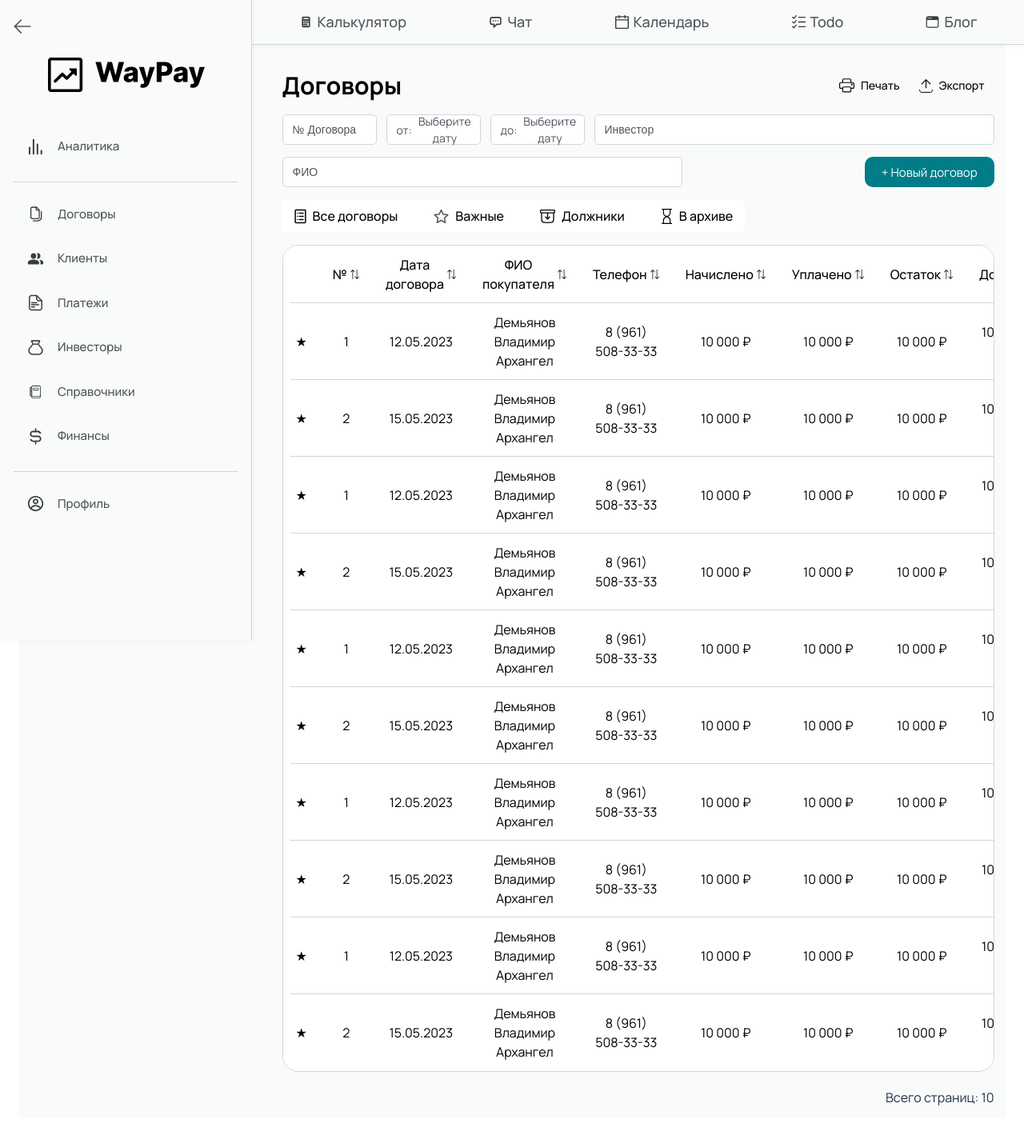
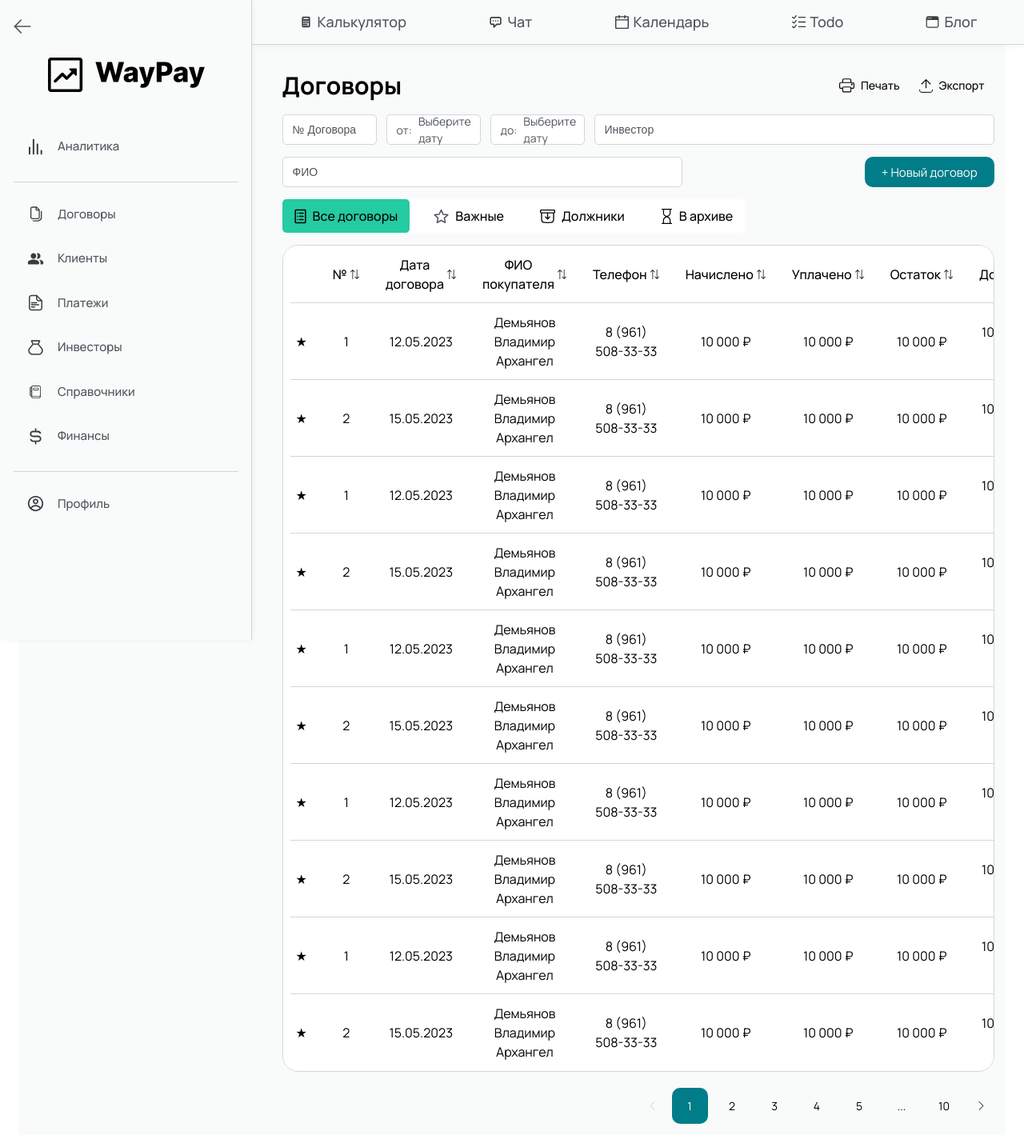
Before and after one commit to omenofsunrise/WayPay_front, a React (Vite) app: page /credits in a window 1280 px wide. Shown: the whole page at 80% size. Before the commit the page ends 1398 px from the top, so only its background shows below. Built offline with nearby package versions, Linux system fonts and the light colour scheme.

Commit message:
давай чекним

```diff
--- a/src/components/Layout/MainLayout/SideMenu.tsx
+++ b/src/components/Layout/MainLayout/SideMenu.tsx
@@ -289,7 +289,7 @@ const MenuItem = styled.div<MenuItemProps>`
   max-width: 100%;
   box-sizing: border-box;
   transition: all 0.2s ease;
-  color: #50555c;
+  color: ${({ $selected }) => $selected ? '#000' : '#50555c'};
   background-color: ${({ $selected }) => $selected ? 'rgba(209, 213, 219, 1)' : 'transparent'};
 
   &:hover {
@@ -297,7 +297,7 @@ const MenuItem = styled.div<MenuItemProps>`
     color: #000;
 
     img {
-      filter: brightness(0);
+      filter: ${({ $selected }) => $selected ? 'brightness(0)' : 'brightness(0.7)'};
     }
   }
 `;
@@ -309,7 +309,7 @@ const SubMenuItem = styled.div<{ $selected?: boolean }>`
   border-radius: 6px;
   font-size: 14px;
   transition: all 0.2s ease;
-  color: #50555c;
+  color: ${({ $selected }) => $selected ? '#000' : '#50555c'};
   text-align: left;
   font-weight: 500;
   position: relative;
@@ -319,6 +319,14 @@ const SubMenuItem = styled.div<{ $selected?: boolean }>`
     background-color: ${({ $selected }) => $selected ? 'rgba(209, 213, 219, 1)' : 'rgba(209, 213, 219, 0.5)'};
     color: #000;
   }
+`;
+
+const Icon = styled.img<CollapsibleProps & { $selected?: boolean }>`
+  width: 21px;
+  height: 21px;
+  margin-right: ${({ $collapsed }) => ($collapsed ? '0' : '17px')};
+  transition: all 0.2s ease;
+  filter: ${({ $selected }) => $selected ? 'brightness(0)' : 'brightness(0.7)'};
 `;
 
 const RightBorder = styled.div<CollapsibleProps>`
@@ -379,14 +387,6 @@ const MenuItemText = styled.span`
   font-weight: 500;
 `;
 
-const Icon = styled.img<CollapsibleProps>`
-  width: 21px;
-  height: 21px;
-  margin-right: ${({ $collapsed }) => ($collapsed ? '0' : '17px')};
-  transition: all 0.2s ease;
-  filter: brightness(0.7);
-`;
-
 const SubMenu = styled.div`
   margin-left: 45px;
   padding-left: 0;
--- a/src/components/Layout/MainLayout/TopMenu.tsx
+++ b/src/components/Layout/MainLayout/TopMenu.tsx
@@ -41,9 +41,9 @@ const TopMenu = () => {
             $selected={selectedTopMenuItem === item.id}
           >
             <IconWrapper>
-              <Icon src={item.icon} alt={item.text} />
+              <Icon src={item.icon} alt={item.text} $selected={selectedTopMenuItem === item.id} />
             </IconWrapper>
-            <Text>{item.text}</Text>
+            <Text $selected={selectedTopMenuItem === item.id}>{item.text}</Text>
           </MenuItem>
         ))}
       </MenuItemsWrapper>
@@ -58,6 +58,14 @@ type TopMenuContainerProps = {
 type MenuItemProps = {
   $selected?: boolean;
   onClick?: () => void;
+};
+
+type IconProps = {
+  $selected?: boolean;
+};
+
+type TextProps = {
+  $selected?: boolean;
 };
 
 const TopMenuContainer = styled.div<TopMenuContainerProps>`
@@ -86,10 +94,10 @@ const MenuItemsWrapper = styled.div`
   margin: 0 auto;
 `;
 
-const Icon = styled.img`
+const Icon = styled.img<IconProps>`
   width: 17px;
   height: 17px;
-  filter: brightness(0.7);
+  filter: ${({ $selected }) => $selected ? 'brightness(0)' : 'brightness(0.7)'};
   transition: filter 0.3s ease;
 `;
 
@@ -99,8 +107,8 @@ const IconWrapper = styled.div`
   align-items: center;
 `;
 
-const Text = styled.span`
-  color: rgba(80, 85, 92, 1);
+const Text = styled.span<TextProps>`
+  color: ${({ $selected }) => $selected ? 'rgba(0, 0, 0, 1)' : 'rgba(80, 85, 92, 1)'};
   font-size: 18px;
   font-weight: 500;
   transition: color 0.3s ease;
--- a/src/components/ui/fields/CreditTypes.tsx
+++ b/src/components/ui/fields/CreditTypes.tsx
@@ -3,26 +3,34 @@ import ContractIcon from "../../../assets/ui/credits/allCredits.svg?react";
 import ImportantIcon from "../../../assets/ui/credits/important.svg?react";
 import DebtorsIcon from "../../../assets/ui/credits/debt.svg?react";
 import ArchiveIcon from "../../../assets/ui/credits/pending.svg?react";
+import { useState } from "react";
+
+interface CreditButtonProps {
+    $isActive: boolean;
+}
 
 const CreditTypes = () => {
+    const [activeTab, setActiveTab] = useState("Все договоры");
+
+    const tabs = [
+        { name: "Все договоры", icon: <ContractIcon /> },
+        { name: "Важные", icon: <ImportantIcon /> },
+        { name: "Должники", icon: <DebtorsIcon /> },
+        { name: "В архиве", icon: <ArchiveIcon /> }
+    ];
+
     return (
         <CreditTypesContainer>
-            <CreditButton>
-                <ContractIcon />
-                <span>Все договоры</span>
-            </CreditButton>
-            <CreditButton>
-                <ImportantIcon />
-                <span>Важные</span>
-            </CreditButton>
-            <CreditButton>
-                <DebtorsIcon />
-                <span>Должники</span>
-            </CreditButton>
-            <CreditButton>
-                <ArchiveIcon />
-                <span>В архиве</span>
-            </CreditButton>
+            {tabs.map((tab) => (
+                <CreditButton
+                    key={tab.name}
+                    $isActive={activeTab === tab.name}
+                    onClick={() => setActiveTab(tab.name)}
+                >
+                    {tab.icon}
+                    <span>{tab.name}</span>
+                </CreditButton>
+            ))}
         </CreditTypesContainer>
     );
 };
@@ -36,7 +44,7 @@ const CreditTypesContainer = styled.div`
     margin-bottom: 15px;
 `;
 
-const CreditButton = styled.button`
+const CreditButton = styled.button<CreditButtonProps>`
     display: flex;
     align-items: center;
     gap: 8px;
@@ -48,11 +56,16 @@ const CreditButton = styled.button`
     transition: all 0.3s ease;
     font-size: 16px;
     font-weight: 500;
-
+    background-color: ${props => props.$isActive ? "rgba(37, 203, 161, 1)" : "transparent"};
+    border-radius: 5px;
     &:hover {
         background-color: rgba(37, 203, 161, 1);
         border-radius: 10px;
     }
+
+    &:focus {
+        outline: none;
+    }
 `;
 
 export default CreditTypes;
--- a/src/components/ui/fields/CustomPagination.tsx
+++ b/src/components/ui/fields/CustomPagination.tsx
@@ -1,25 +1,168 @@
 import styled from "styled-components";
+import { useState } from "react";
 
 interface PaginationProps {
   total: number;
   current?: number;
   onChange?: (page: number) => void;
+  itemsPerPage?: number;
 }
 
-const Pagination: React.FC<PaginationProps> = ({ total }) => {
+const Pagination: React.FC<PaginationProps> = ({
+  total,
+  current = 1,
+  onChange,
+  itemsPerPage = 10,
+}) => {
+  const totalPages = Math.ceil(total / itemsPerPage);
+  const [currentPage, setCurrentPage] = useState(current);
+
+  const handlePageChange = (page: number) => {
+    if (page < 1 || page > totalPages || page === currentPage) return;
+    setCurrentPage(page);
+    onChange?.(page);
+  };
+
+  const renderPageNumbers = () => {
+    const pages = [];
+    const maxVisiblePages = 5;
+    let startPage = 1;
+    let endPage = totalPages;
+
+    if (totalPages > maxVisiblePages) {
+      const half = Math.floor(maxVisiblePages / 2);
+      startPage = Math.max(currentPage - half, 1);
+      endPage = Math.min(currentPage + half, totalPages);
+
+      if (currentPage <= half + 1) {
+        endPage = maxVisiblePages;
+      } else if (currentPage >= totalPages - half) {
+        startPage = totalPages - maxVisiblePages + 1;
+      }
+    }
+
+    for (let i = startPage; i <= endPage; i++) {
+      pages.push(
+        <PageNumber
+          key={i}
+          active={i === currentPage}
+          onClick={() => handlePageChange(i)}
+        >
+          {i}
+        </PageNumber>
+      );
+    }
+
+    if (startPage > 1) {
+      if (startPage > 2) {
+        pages.unshift(<PageNumber key="start-ellipsis">...</PageNumber>);
+      }
+      pages.unshift(
+        <PageNumber key={1} active={1 === currentPage} onClick={() => handlePageChange(1)}>
+          1
+        </PageNumber>
+      );
+    }
+
+    if (endPage < totalPages) {
+      if (endPage < totalPages - 1) {
+        pages.push(<PageNumber key="end-ellipsis">...</PageNumber>);
+      }
+      pages.push(
+        <PageNumber
+          key={totalPages}
+          active={totalPages === currentPage}
+          onClick={() => handlePageChange(totalPages)}
+        >
+          {totalPages}
+        </PageNumber>
+      );
+    }
+
+    return pages;
+  };
+
   return (
     <StyledPagination>
-      {/* Реализация пагинации */}
-      <span>Всего страниц: {Math.ceil(total / 10)}</span>
+      <ArrowButton
+        disabled={currentPage === 1}
+        onClick={() => handlePageChange(currentPage - 1)}
+      >
+        <svg width="7" height="11" viewBox="0 0 7 11" fill="none">
+          <path
+            d="M6 0.5L1 5.5L6 10.5"
+            stroke={currentPage === 1 ? "#ccc" : "black"}
+            strokeLinecap="round"
+            strokeLinejoin="round"
+          />
+        </svg>
+      </ArrowButton>
+
+      {renderPageNumbers()}
+
+      <ArrowButton
+        disabled={currentPage === totalPages}
+        onClick={() => handlePageChange(currentPage + 1)}
+        style={{ transform: "rotate(180deg)" }}
+      >
+        <svg width="7" height="11" viewBox="0 0 7 11" fill="none">
+          <path
+            d="M6 0.5L1 5.5L6 10.5"
+            stroke={currentPage === totalPages ? "#ccc" : "black"}
+            strokeLinecap="round"
+            strokeLinejoin="round"
+          />
+        </svg>
+      </ArrowButton>
     </StyledPagination>
   );
 };
 
 const StyledPagination = styled.div`
   display: flex;
-  justify-content: flex-end;
-  gap: 10px;
+  justify-content: right;
+  align-items: center;
+  gap: 8px;
   margin-top: 20px;
 `;
 
+const PageNumber = styled.div<{ active?: boolean }>`
+  display: flex;
+  justify-content: center;
+  align-items: center;
+  width: 45px;
+  height: 45px;
+  border-radius: 10px;
+  cursor: pointer;
+  font-size: 14px;
+  color: ${({ active }) => (active ? "white" : "black")};
+  background-color: ${({ active }) => (active ? "rgba(0, 125, 136, 1)" : "transparent")};
+
+  &:hover {
+    color: ${({ active }) =>
+      active ? "white" : "rgba(0, 125, 136, 1)"};
+  }
+`;
+
+const ArrowButton = styled.button`
+  display: flex;
+  justify-content: center;
+  align-items: center;
+  width: 32px;
+  height: 32px;
+  border: none;
+  background: none;
+  cursor: pointer;
+  padding: 0;
+  border-radius: 4px;
+
+  &:hover:not(:disabled) {
+    background-color: rgba(0, 125, 136, 0.1);
+  }
+
+  &:disabled {
+    cursor: not-allowed;
+  }
+`;
+
 export default Pagination;
--- a/src/components/ui/fields/DateInput.tsx
+++ b/src/components/ui/fields/DateInput.tsx
@@ -79,6 +79,7 @@ const Container = styled.div`
   position: relative;
   display: inline-block;
   width: 100%;
+  text-align: left;
 `;
 
 const Field = styled.div`
```
